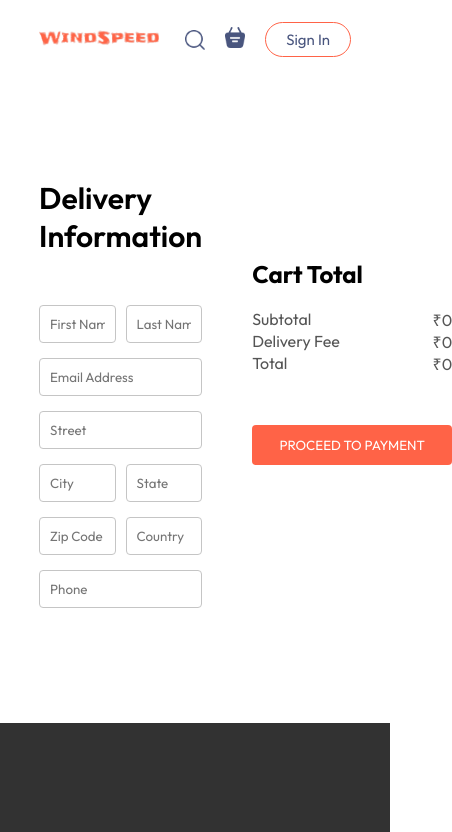
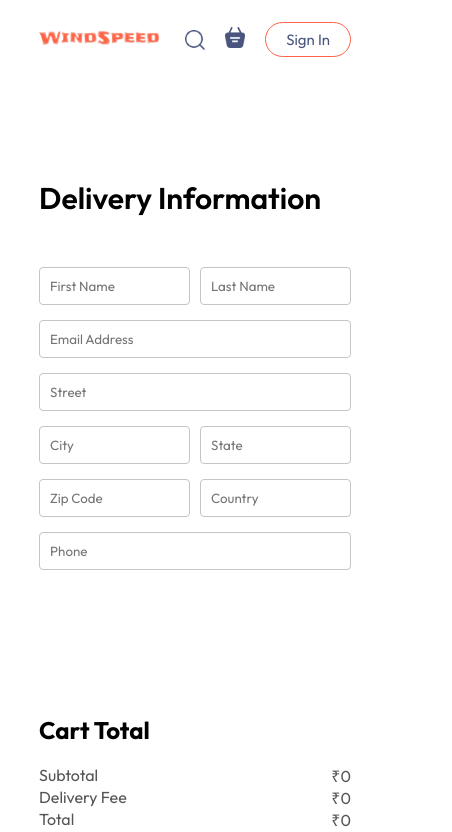
Before and after one commit to tejhande/FoodOrderingApp, a React (Vite) app in the folder Frontend/: page /order in a window 390 px wide. Shown: the top 832 px of the page, 452 px wide, since content can reach past the window. Built offline with nearby package versions, Linux system fonts and the light colour scheme; a web font is replaced by a local one.

Commit message:
Responsiveness

```diff
--- a/Frontend/src/Pages/PlaceOrder/PlaceOrder.css
+++ b/Frontend/src/Pages/PlaceOrder/PlaceOrder.css
@@ -39,3 +39,9 @@
 .PlaceOrder .CartTotal button{
     margin-top: 30px;
 }
+
+@media (max-width:750px) {
+    .PlaceOrder{
+        flex-direction: column;
+    }
+}
```
